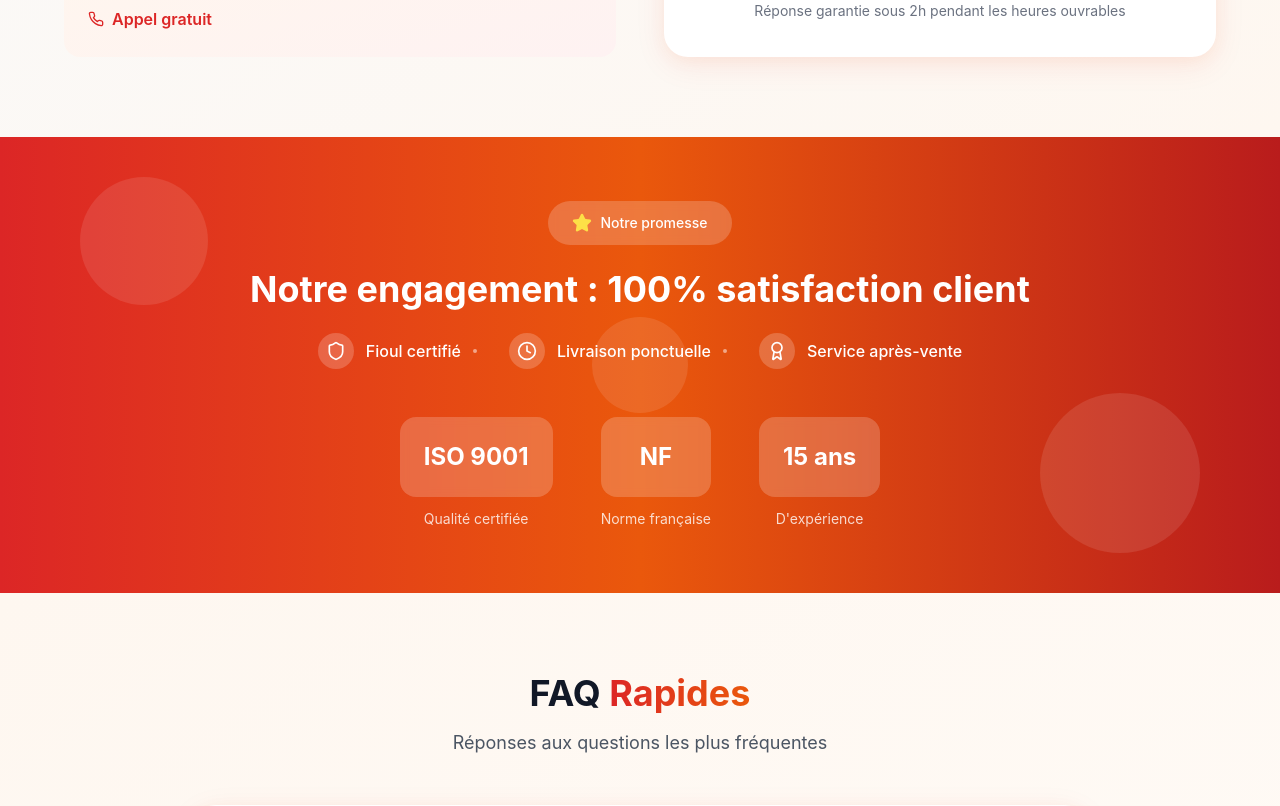
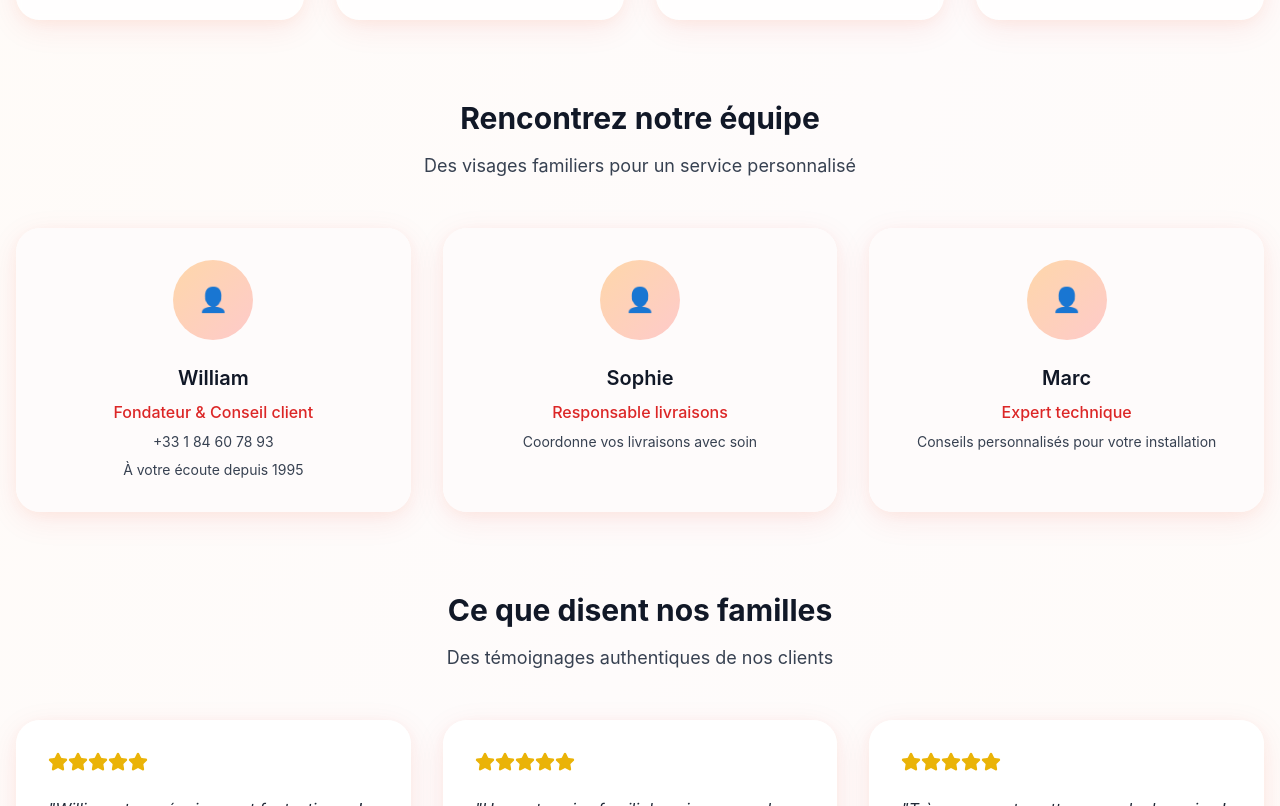
Before and after one commit to dvvvvv411/ioul-24, a React (Vite) app: page / in a window 1280 px wide. Shown: the part 4954-5760 px from the top of the page. Built offline with nearby package versions, Linux system fonts and the light colour scheme.

Commit message:
Remove Contact Rapide and FAQRapides sections
Removed Contact Rapide and FAQRapides components from the landing page.

```diff
--- a/src/pages/Index.tsx
+++ b/src/pages/Index.tsx
@@ -6,9 +6,6 @@ import NotreExpertise from "@/components/NotreExpertise";
 import ZoneLivraison from "@/components/ZoneLivraison";
 import ProcessusCommande from "@/components/ProcessusCommande";
 import PourquoiFioul24 from "@/components/PourquoiFioul24";
-import ContactRapide from "@/components/ContactRapide";
-import EngagementQualite from "@/components/EngagementQualite";
-import FAQRapides from "@/components/FAQRapides";
 import TrustSection from "@/components/TrustSection";
 import CompanyFooter from "@/components/CompanyFooter";
 
@@ -22,9 +19,6 @@ const Index = () => {
       <ZoneLivraison />
       <ProcessusCommande />
       <PourquoiFioul24 />
-      <ContactRapide />
-      <EngagementQualite />
-      <FAQRapides />
       <TrustSection />
       <CompanyFooter />
     </div>
```
